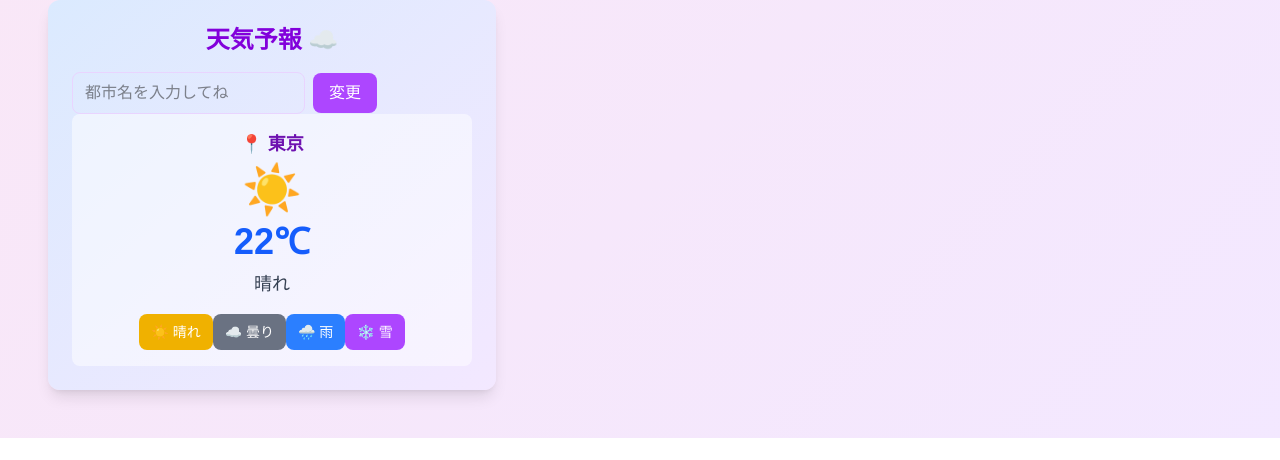
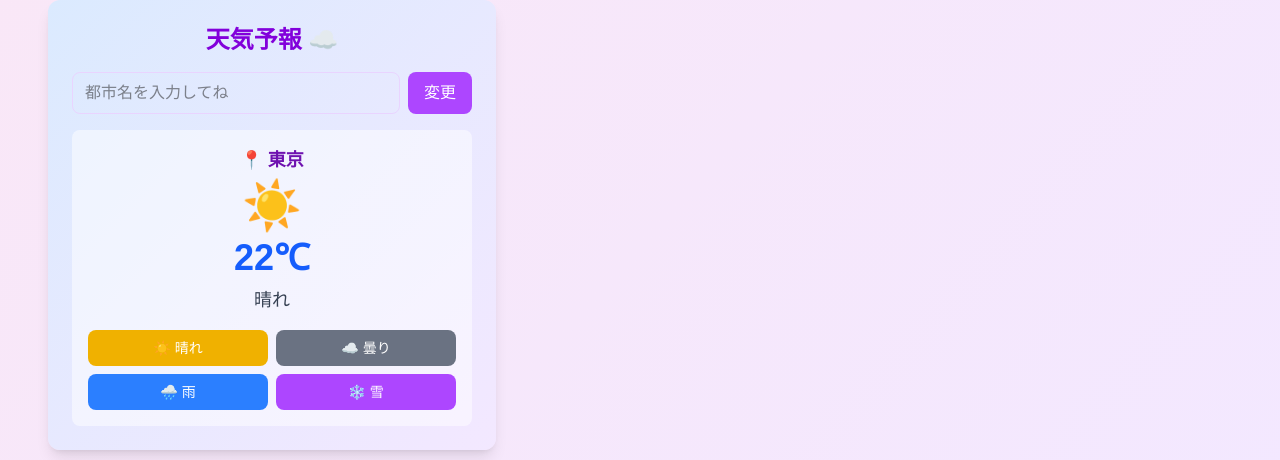
Before and after one commit to Anju1023/study-next-with-claude, a Next.js app: page / in a window 1280 px wide. Shown: the part 948-1408 px from the top of the page. Before the commit the page ends 1386 px from the top, so only its background shows below. Built offline with nearby package versions, Linux system fonts and the light colour scheme; no server answers.

Commit message:
WeatherCardコンポーネントのコンソールログメッセージを「転機」から「天気」に修正し、天気状態の判定における「Clear」を小文字に変更しました。また、ボタンのレイアウトを調整し、クラス名を更新しました。

```diff
--- a/components/WeatherCard.tsx
+++ b/components/WeatherCard.tsx
@@ -46,7 +46,7 @@ function WeatherCard() {
 	};
 
 	const fetchWeather = (cityName: string) => {
-		console.log(`${cityName}の転機を取得中...`);
+		console.log(`${cityName}の天気を取得中...`);
 
 		fetch(`https://wttr.in/${cityName}?format=j1`)
 			.then((response) => {
@@ -69,7 +69,7 @@ function WeatherCard() {
 				let japaneseDesc = '';
 				const lowerDesc = desc.toLowerCase();
 
-				if (lowerDesc.includes('sunny') || lowerDesc.includes('Clear')) {
+				if (lowerDesc.includes('sunny') || lowerDesc.includes('clear')) {
 					japaneseDesc = '晴れ';
 					setWeather('☀️');
 				} else if (lowerDesc.includes('rain') || lowerDesc.includes('shower')) {
@@ -115,7 +115,7 @@ function WeatherCard() {
 				天気予報 ☁️
 			</h3>
 
-			<div>
+			<div className="mb-4 flex gap-2">
 				<input
 					type="text"
 					value={inputCity}
@@ -125,7 +125,7 @@ function WeatherCard() {
 				/>
 				<button
 					onClick={changeCity}
-					className="bg-purple-500 hover:bg-purple-600 text-white px-4 py-2 ml-2 rounded-lg"
+					className="bg-purple-500 hover:bg-purple-600 text-white px-4 py-2 rounded-lg"
 				>
 					変更
 				</button>
@@ -137,7 +137,7 @@ function WeatherCard() {
 				<div className="text-4xl font-bold text-blue-600 mb-2">{temp}℃</div>
 				<div className="text-lg text-gray-700 mb-4">{weatherDesc}</div>
 
-				<div>
+				<div className="grid grid-cols-2 gap-2">
 					<button
 						onClick={changeSunny}
 						className="bg-yellow-500 hover:bg-yellow-600 text-white px-3 py-2 rounded-lg text-sm"
@@ -151,13 +151,13 @@ function WeatherCard() {
 						☁️ 曇り
 					</button>
 					<button
-						onClick={changeSunny}
+						onClick={changeRainy}
 						className="bg-blue-500 hover:bg-blue-600 text-white px-3 py-2 rounded-lg text-sm"
 					>
 						🌧️ 雨
 					</button>
 					<button
-						onClick={changeSunny}
+						onClick={changeSnowy}
 						className="bg-purple-500 hover:bg-purple-600 text-white px-3 py-2 rounded-lg text-sm"
 					>
 						❄️ 雪
```
